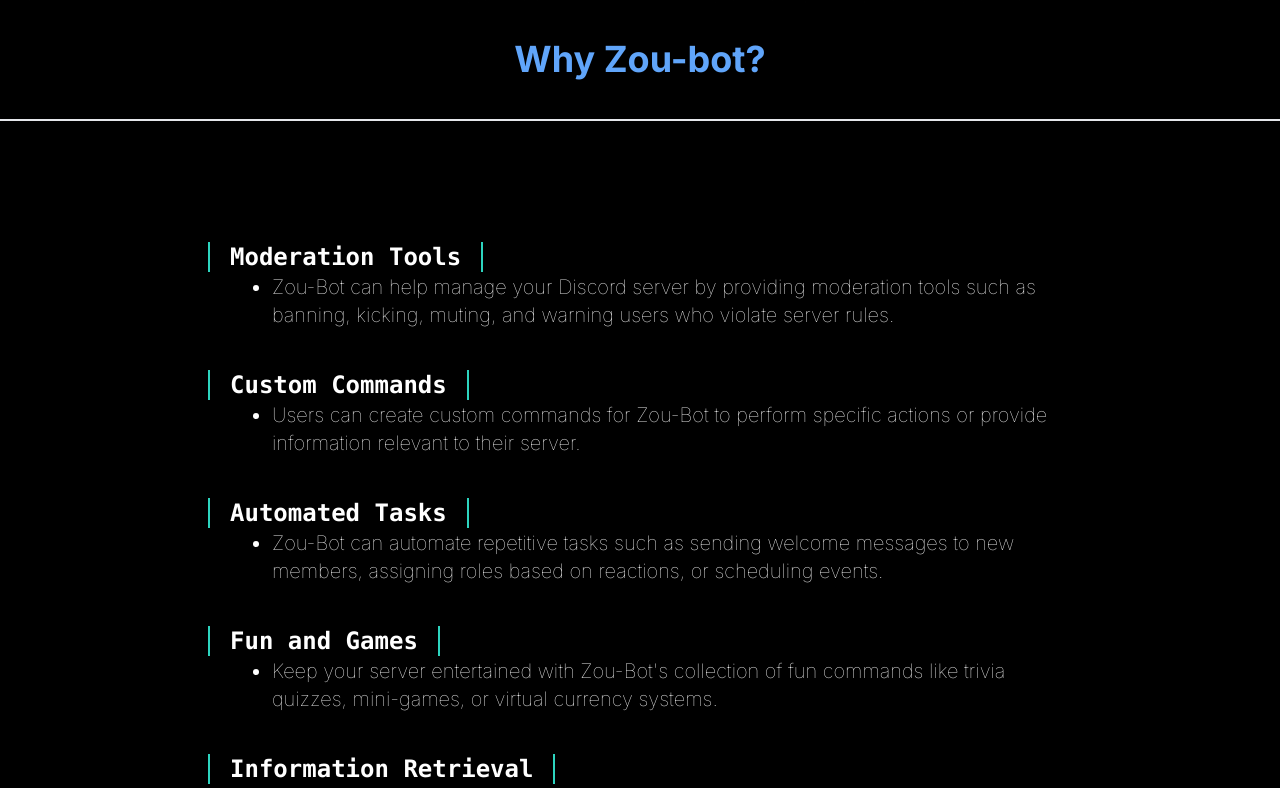
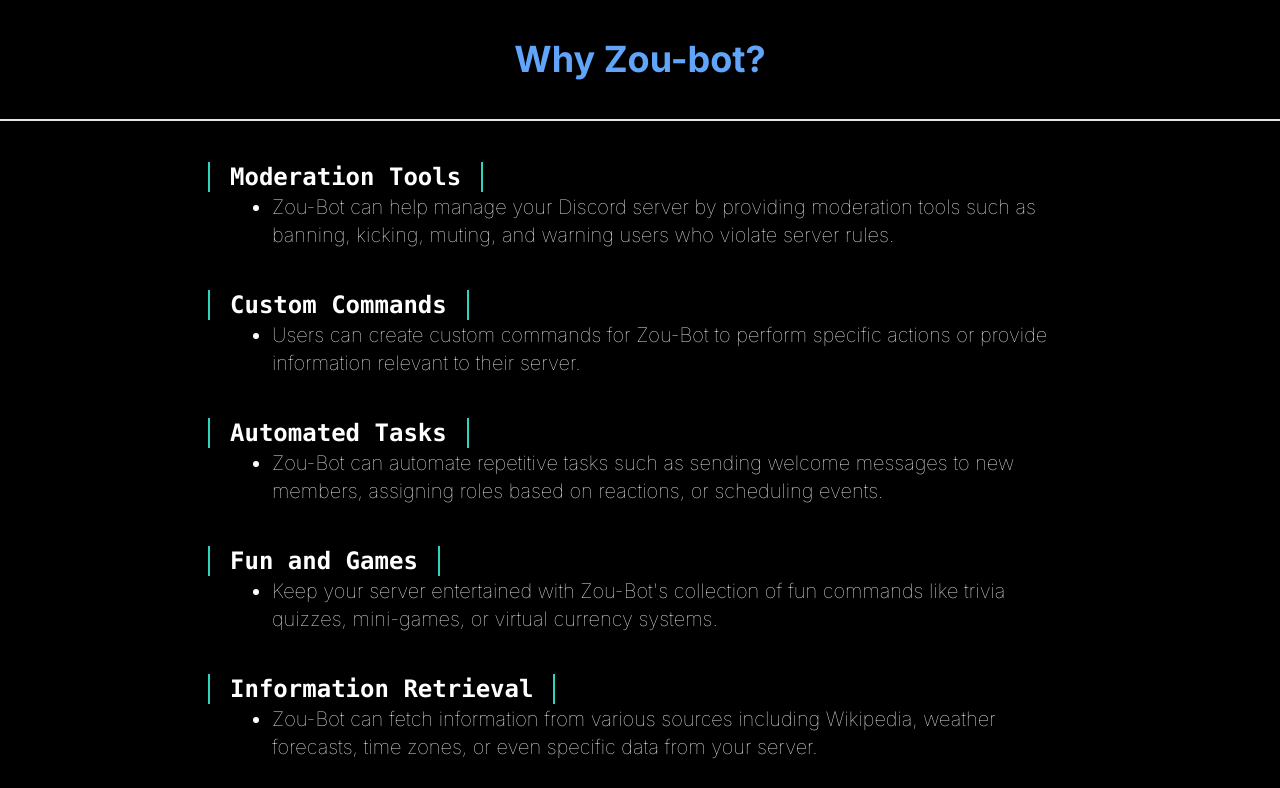
Before and after one commit to Sreejin-dev/Dashboard-Zua, a Next.js app: page /Login in a window 1280 px wide. Shown: the part 381-1169 px from the top of the page. Built offline with nearby package versions, Linux system fonts and the light colour scheme.

Commit message:
modified:   components/Login/WhyZou.jsx

```diff
--- a/components/Login/WhyZou.jsx
+++ b/components/Login/WhyZou.jsx
@@ -48,12 +48,12 @@
   ];
 
   return (
-    <div className="text-white">
+    <div className="text-white ">
       <div>
         <h1 className="flex justify-center text-blue-400 text-4xl font-bold  border-b-2  p-10">
           Why Zou-bot?
         </h1>
-        <div className="flex flex-col md:px-52 px-10  pt-20">
+        <div className="flex flex-col md:px-52 px-10  ">
           {titles.map((title, index) => (
             <div key={index} className="flex flex-col pt-10">
               {title.map((t, idx) => (
```
